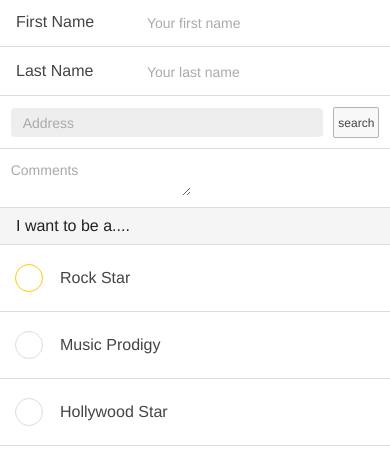
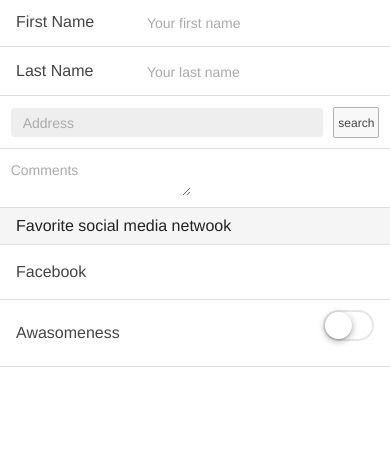
Before and after one commit to tingplenting/learn-ionic, a website: page www/index.html in a window 390 px wide. Shown: the part 170-634 px from the top of the page. Drawn offline with Linux system fonts and the light colour scheme; some packages are replaced by stand-ins of ours; files that its build step writes are made by us from their sources; files whose address does not match are found by name.

Commit message:
toggle handle

```diff
--- a/www/index.html
+++ b/www/index.html
@@ -58,31 +58,24 @@
         		<textarea placeholder="Comments"></textarea>
           </div>
 
-          <div class="item item-divider">I want to be a....</div>
+          <div class="item item-divider">Favorite social media netwook</div>
 
+          <label class="item item-radio">
+            <input type="radio" name="social">
+            <div class="item-content">Facebook</div>
+            <i class="radio-icon ion-social-facebook"></i>
+          </label>
 
-          <div class="item item-checkbox checkbox-energized">
-            <label class="checkbox">
+          <div class="item item-toggle">
+            <span class="input-label">Awasomeness</span>
+            <label class="toggle">
               <input type="checkbox">
+              <div class="track">
+                <div class="handle"></div>
+              </div>
             </label>
-            <span class="input-label">Rock Star</span>
           </div>
-
-          <div class="item item-checkbox">
-            <label class="checkbox">
-              <input type="checkbox">
-            </label>
-            <span class="input-label">Music Prodigy</span>
-          </div>
-
-          <div class="item item-checkbox">
-            <label class="checkbox">
-              <input type="checkbox">
-            </label>
-            <span class="input-label">Hollywood Star</span>
-          </div>
-
-        </div>
+       </div>
 
       </ion-content>
 
```
